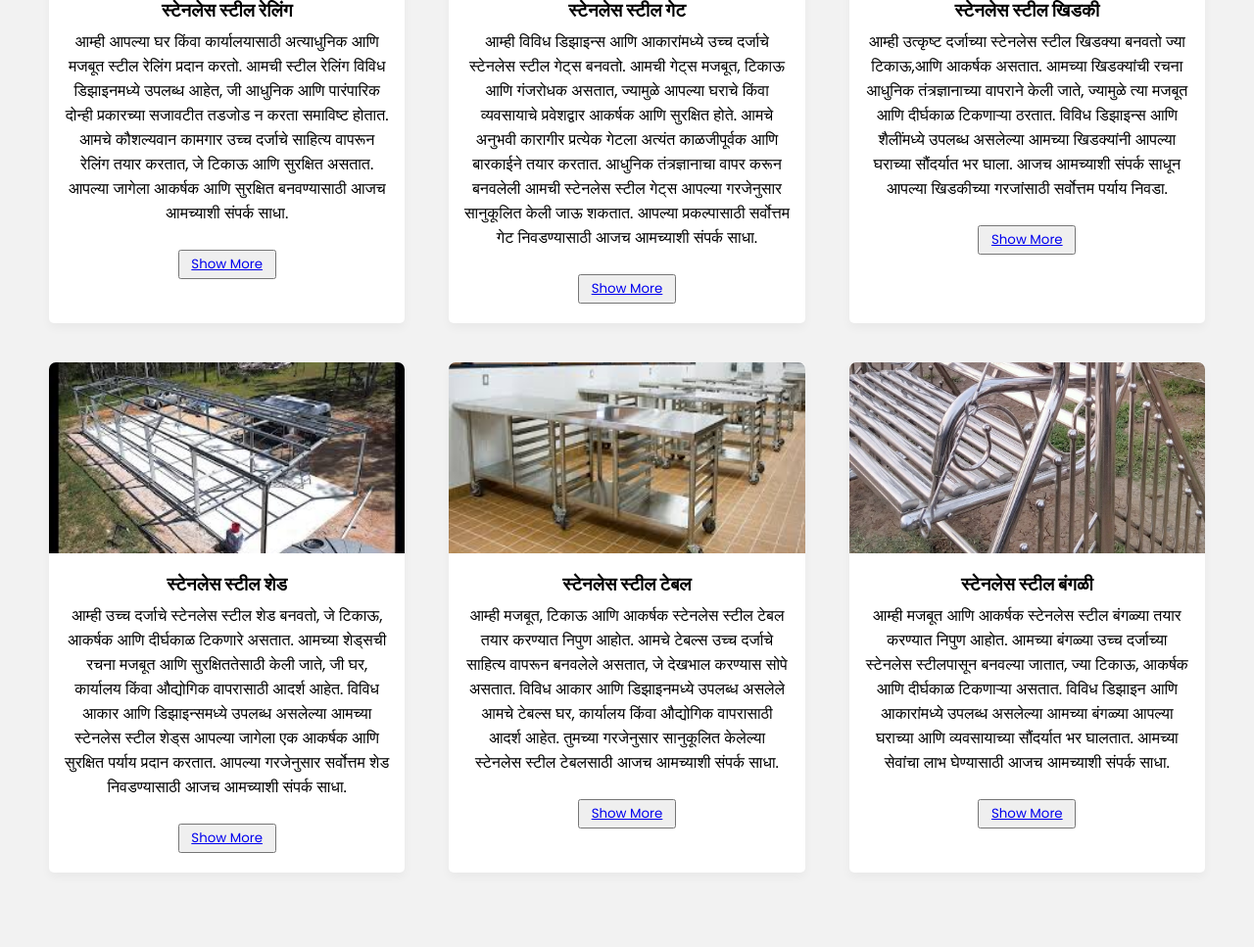
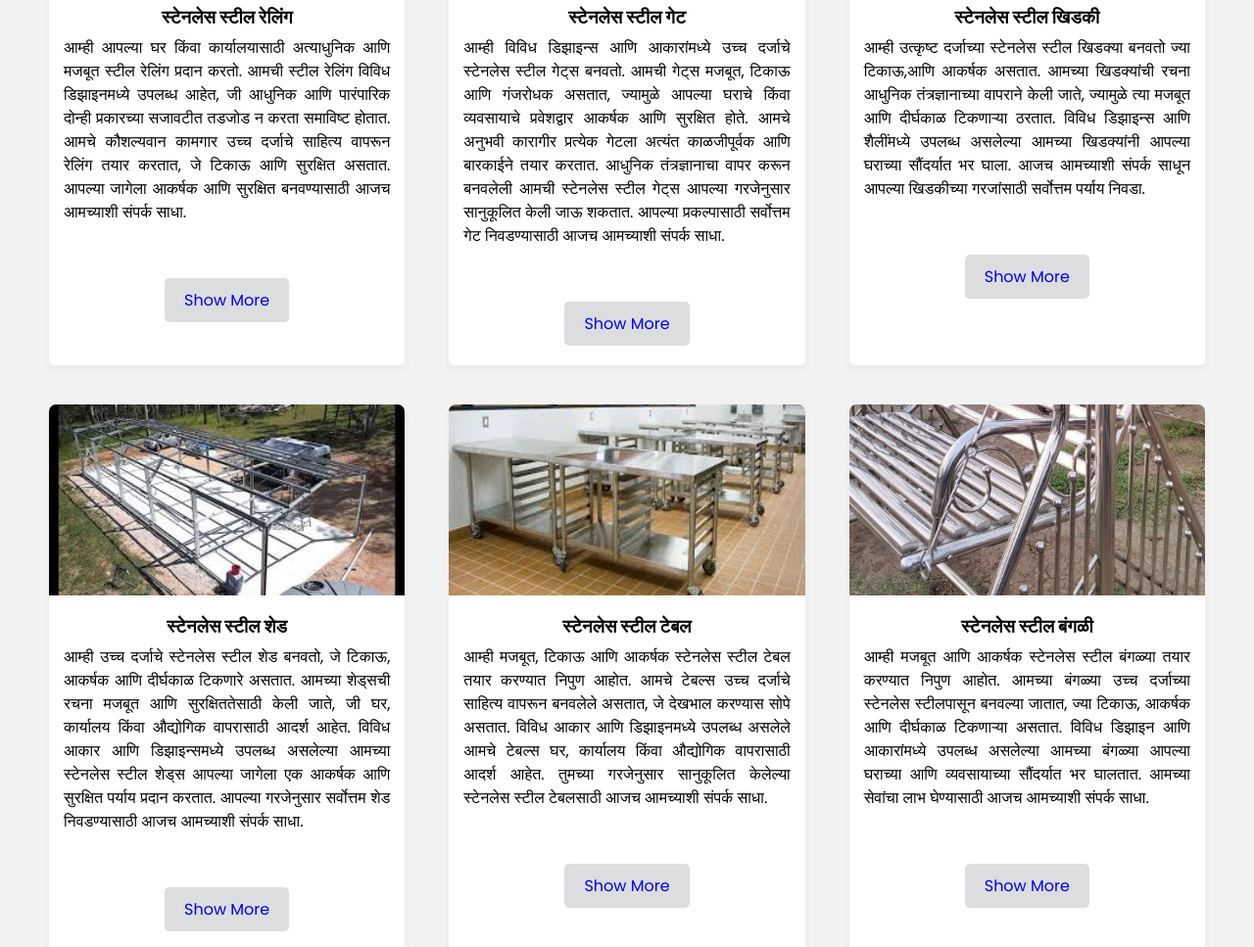
Before and after one commit to AkanshaSalwan/welding-workshop-website, a plain HTML site: page index.html in a window 1280 px wide. Shown: the part 1268-2235 px from the top of the page at 98% size. Drawn offline with Linux system fonts and the light colour scheme.

Commit message:
index.updates

```diff
--- a/index.html
+++ b/index.html
@@ -63,7 +63,7 @@
           कौशल्यवान कामगार उच्च दर्जाचे साहित्य वापरून रेलिंग तयार करतात, जे टिकाऊ आणि सुरक्षित असतात. आपल्या जागेला
           आकर्षक आणि सुरक्षित बनवण्यासाठी आजच आमच्याशी संपर्क साधा.</p>
         <br>
-        <button style="width: 100px; height: 30px;"><a href="SteelReling.html">Show More</a></button>
+        <button class="styled-button" ><a href="SteelReling.html">Show More</a></button>
       </li>
       <li class="card1">
         <img src="images/img2.webp" alt="img">
@@ -74,7 +74,7 @@
           स्टेनलेस स्टील गेट्स आपल्या गरजेनुसार सानुकूलित केली जाऊ शकतात. आपल्या प्रकल्पासाठी सर्वोत्तम गेट निवडण्यासाठी
           आजच आमच्याशी संपर्क साधा.</p>
         <br>
-        <button style="width: 100px; height: 30px;"><a href="SteelGate.html">Show More</a></button>
+        <button class="styled-button" ><a href="SteelGate.html">Show More</a></button>
       </li>
       <li class="card1">
         <img src="images/img3.jpeg" alt="img">
@@ -84,7 +84,7 @@
           शैलींमध्ये उपलब्ध असलेल्या आमच्या खिडक्यांनी आपल्या घराच्या सौंदर्यात भर घाला. आजच आमच्याशी संपर्क साधून
           आपल्या खिडकीच्या गरजांसाठी सर्वोत्तम पर्याय निवडा.</p>
         <br>
-        <button style="width: 100px; height: 30px;"><a href="SteelKhidaki.html">Show More</a></button>
+        <button class="styled-button" ><a href="SteelKhidaki.html">Show More</a></button>
       </li>
       <li class="card1">
         <img src="images/img5.jpeg" alt="img">
@@ -94,7 +94,7 @@
           डिझाइन्समध्ये उपलब्ध असलेल्या आमच्या स्टेनलेस स्टील शेड्स आपल्या जागेला एक आकर्षक आणि सुरक्षित पर्याय प्रदान
           करतात. आपल्या गरजेनुसार सर्वोत्तम शेड निवडण्यासाठी आजच आमच्याशी संपर्क साधा.</p>
         <br>
-        <button style="width: 100px; height: 30px;"><a href="SteelShade.html">Show More</a></button>
+        <button class="styled-button" ><a href="SteelShade.html">Show More</a></button>
       </li>
       <li class="card1">
         <img src="images/img4.jpeg" alt="img">
@@ -104,7 +104,7 @@
           कार्यालय किंवा औद्योगिक वापरासाठी आदर्श आहेत. तुमच्या गरजेनुसार सानुकूलित केलेल्या स्टेनलेस स्टील टेबलसाठी आजच
           आमच्याशी संपर्क साधा.</p>
         <br>
-        <button style="width: 100px; height: 30px;"><a href="SteelTable.html">Show More</a></button>
+        <button class="styled-button" ><a href="SteelTable.html">Show More</a></button>
       </li>
 
       <li class="card1">
@@ -115,7 +115,7 @@
           असलेल्या आमच्या बंगळ्या आपल्या घराच्या आणि व्यवसायाच्या सौंदर्यात भर घालतात. आमच्या सेवांचा लाभ घेण्यासाठी आजच
           आमच्याशी संपर्क साधा.</p>
         <br>
-        <button style="width: 100px; height: 30px;"><a href="SteelBangali.html">Show More</a></button>
+        <button class="styled-button" ><a href="SteelBangali.html">Show More</a></button>
       </li>
     </ul>
   </section>
@@ -136,7 +136,7 @@
           हातून बनवलेल्या या रेलिंग्स टिकाऊपणा आणि गुणवत्तेच्या उच्च मानकांवर आधारित असतात. तुमच्या जागेचे सौंदर्य आणि
           सुरक्षितता वाढवण्यासाठी आजच आमच्याशी संपर्क साधा.</p>
         <br>
-        <button style="width: 100px; height: 30px;"><a href="IronReling.html">Show More</a></button>
+        <button class="styled-button" ><a href="IronReling.html">Show More</a></button>
       </li>
       <li class="card1">
         <img src="images/I2.jpg" alt="img">
@@ -147,7 +147,7 @@
           स्टेनलेस स्टील गेट्स आपल्या गरजेनुसार सानुकूलित केली जाऊ शकतात. आपल्या प्रकल्पासाठी सर्वोत्तम गेट निवडण्यासाठी
           आजच आमच्याशी संपर्क साधा.</p>
         <br>
-        <button style="width: 100px; height: 30px;"><a href="IronGate.html">Show More</a></button>
+        <button class="styled-button" ><a href="IronGate.html">Show More</a></button>
       </li>
       <li class="card1">
         <img src="images/I3.webp" alt="img">
@@ -157,7 +157,7 @@
           शैलींमध्ये उपलब्ध असलेल्या आमच्या खिडक्यांनी आपल्या घराच्या सौंदर्यात भर घाला. आजच आमच्याशी संपर्क साधून
           आपल्या खिडकीच्या गरजांसाठी सर्वोत्तम पर्याय निवडा.</p>
         <br>
-        <button style="width: 100px; height: 30px;"><a href="IronKhidaki.html">Show More</a></button>
+        <button class="styled-button" ><a href="IronKhidaki.html">Show More</a></button>
       </li>
       <li class="card1">
         <img src="images/I4.webp" alt="img">
@@ -167,7 +167,7 @@
           डिझाइन्समध्ये उपलब्ध असलेल्या आमच्या स्टेनलेस स्टील शेड्स आपल्या जागेला एक आकर्षक आणि सुरक्षित पर्याय प्रदान
           करतात. आपल्या गरजेनुसार सर्वोत्तम शेड निवडण्यासाठी आजच आमच्याशी संपर्क साधा.</p>
         <br>
-        <button style="width: 100px; height: 30px;"><a href="IronShed.html">Show More</a></button>
+        <button class="styled-button" ><a href="IronShed.html">Show More</a></button>
       </li>
       <li class="card1">
         <img src="images/I5.jpeg" alt="img">
@@ -177,7 +177,7 @@
           घर, कार्यालय किंवा औद्योगिक वापरासाठी आदर्श आहेत. तुमच्या गरजेनुसार सानुकूलित केलेल्या स्टेनलेस स्टील टेबलसाठी
           आजच आमच्याशी संपर्क साधा.</p>
         <br>
-        <button style="width: 100px; height: 30px;"><a href="IronTable.html">Show More</a></button>
+        <button class="styled-button" ><a href="IronTable.html">Show More</a></button>
       </li>
       <li class="card1">
         <img src="images/I6.jpg" alt="img">
@@ -187,7 +187,7 @@
           आपल्या घराच्या आणि व्यवसायाच्या सौंदर्यात भर घालतात. आमच्या सेवांचा लाभ घेण्यासाठी आजच आमच्याशी संपर्क साधा.
         </p>
         <br>
-        <button style="width: 100px; height: 30px;"><a href="IronBangali.html">Show More</a></button>
+        <button class="styled-button" ><a href="IronBangali.html">Show More</a></button>
       </li>
     </ul>
   </section>
--- a/style.css
+++ b/style.css
@@ -405,3 +405,39 @@ footer a {
     margin-bottom: 30px;
   }
 }
+
+.styled-button {
+  display: inline-block;
+  padding: 10px 20px;
+  font-size: 16px;
+  color: #fff;
+  background-color: #dcddde;
+  border: none;
+  border-radius: 5px;
+  text-align: center;
+  text-decoration: none;
+  transition: background-color 0.3s ease, transform 0.3s ease;
+  cursor: pointer;
+  margin-top: 20px;
+
+
+}
+
+.styled-button a{
+  text-decoration: none;
+}
+.styled-button:hover {
+  background-color: #aab1b9;
+  transform: scale(1.05);
+}
+.styled-button:active {
+  background-color: #c4cbd3;
+}
+
+
+  p {
+    font-size: 1rem;
+    line-height: 1.5;
+    text-align: justify;
+    margin-bottom: 10px;
+  }
```
